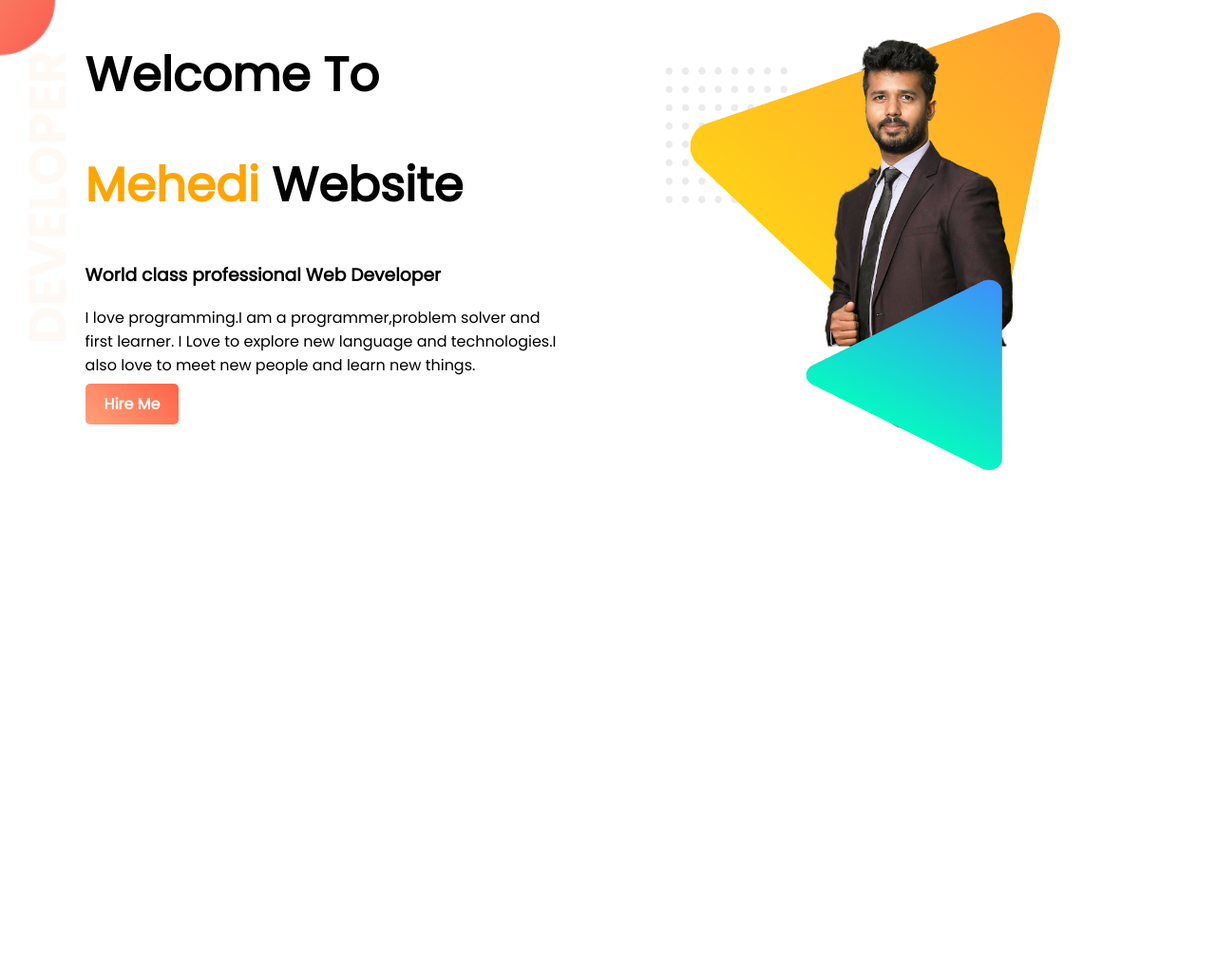
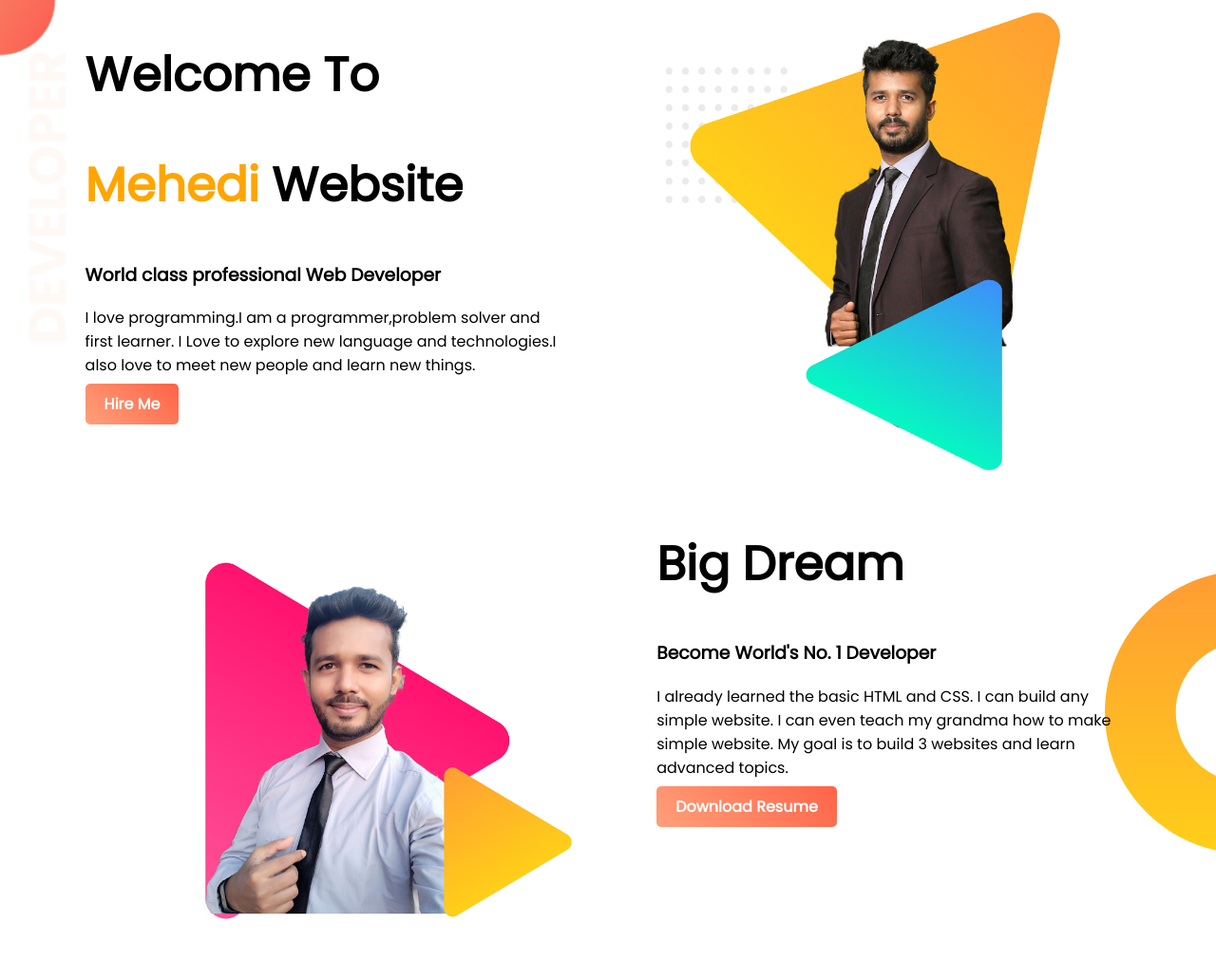
Before and after one commit to mehedi6892/web-portfolio-v2, a plain HTML site: page index.html in a window 1280 px wide. Shown: the whole page at 95% size. Before the commit the page ends 800 px from the top, so only its background shows below. Drawn offline with Linux system fonts and the light colour scheme.

Commit message:
dream area part complete

```diff
--- a/index.html
+++ b/index.html
@@ -23,6 +23,16 @@
             <img src="images/shuvo.png" alt="">
         </div>
     </section>
-
+    <section class="dream-area">
+        <div class="half-width">
+            <img src="images/shuvo2.png" alt="">
+        </div>
+        <div class="half-width">
+            <h1>Big Dream</h1>
+            <h3>Become World's No. 1 Developer</h3>
+            <p>I already learned the basic HTML and CSS. I can build any simple website. I can even teach my grandma how to make simple website. My goal is to build 3 websites and learn advanced topics.</p>
+            <a class="link-button" target="_blank" href="https://bd.linkedin.com/in/mehedihshuvo98">Download Resume</a>
+        </div>
+    </section>
 </body>
 </html>
--- a/style.css
+++ b/style.css
@@ -38,3 +38,9 @@ section{
     color: white;
     font-weight: 700;
 }
+
+.dream-area{
+    background-image: url("images/dream-bg.png");
+    background-repeat: no-repeat;
+    background-position: right;
+}
```
